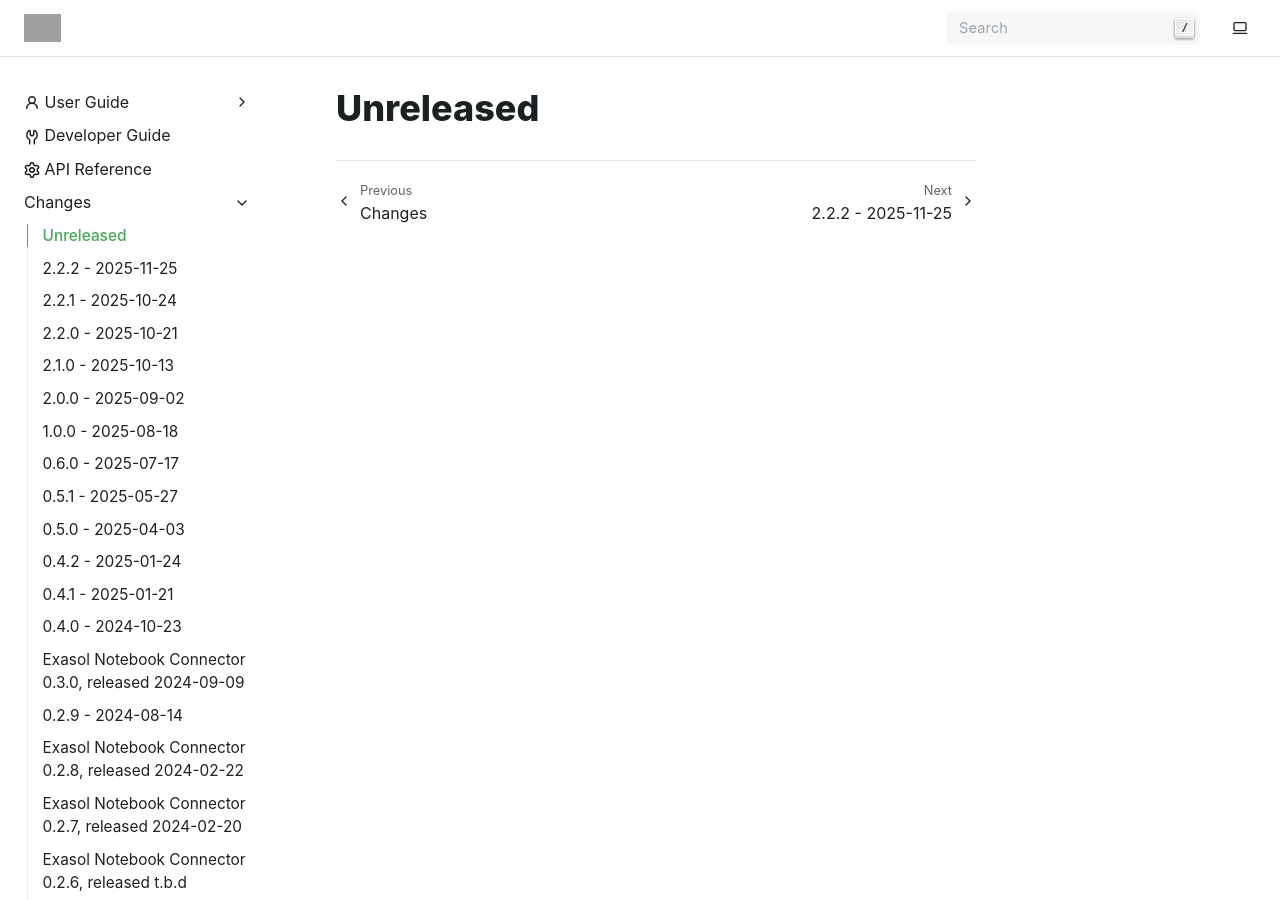
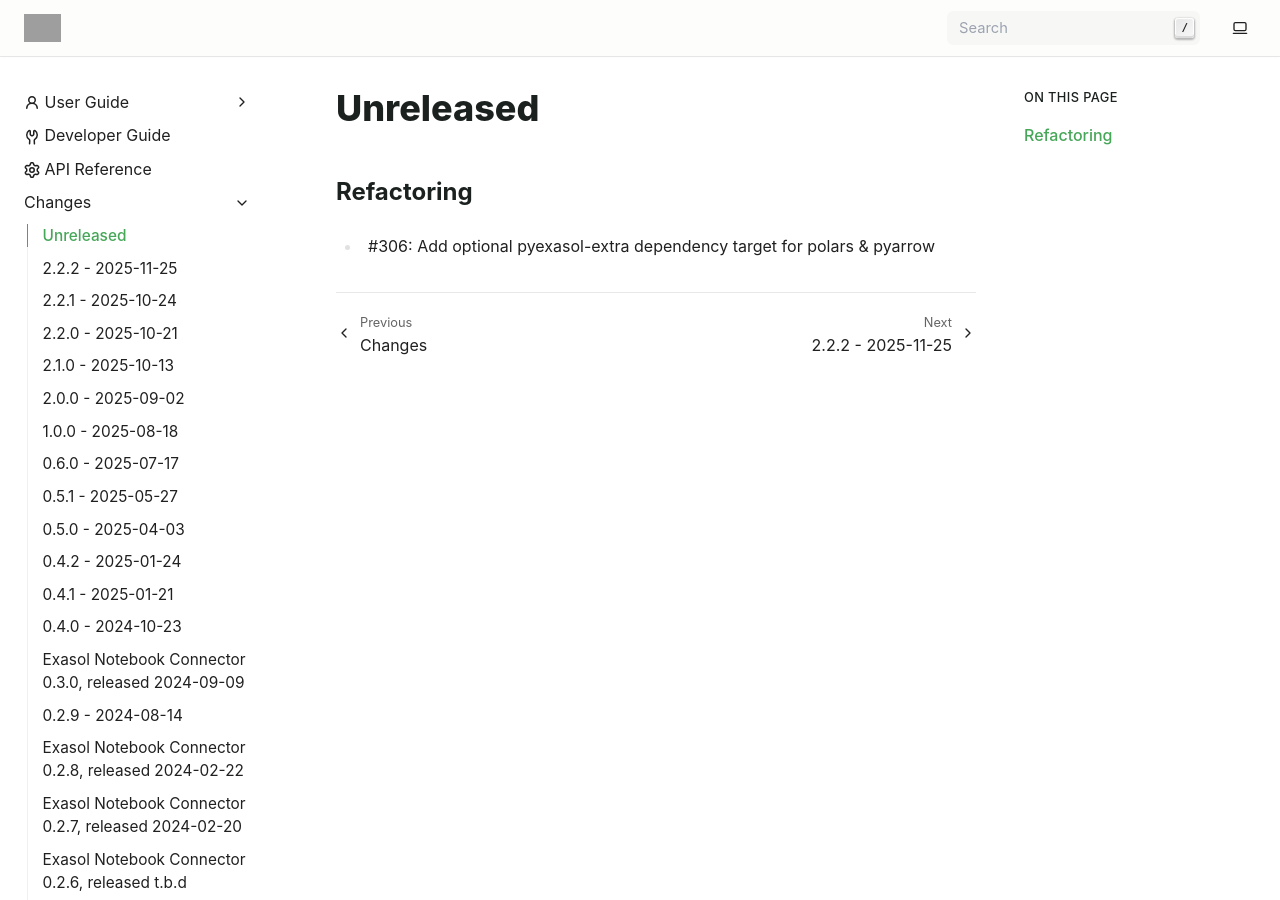
Before and after one commit to exasol/notebook-connector, a Sphinx documentation site: the page built from doc/changes/unreleased.md, in a window 1280 px wide and 900 px high. Built offline with Sphinx 7.4.7, drawn with Linux system fonts in a browser that asks for light colours; grey boxes are pictures that could not be loaded.

Commit message:
Add pyexasol-extras (#307)

```diff
--- a/doc/changes/unreleased.md
+++ b/doc/changes/unreleased.md
@@ -1 +1,5 @@
 # Unreleased
+
+## Refactoring
+
+* #306: Add optional pyexasol-extra dependency target for polars & pyarrow
--- a/pyproject.toml
+++ b/pyproject.toml
@@ -26,6 +26,10 @@ dependencies = [
 
 sqlalchemy = [ "sqlalchemy-exasol (>=5.0.0, <6)" ]
 pyexasol = [ "pyexasol (>=0.26.0, <2)" ]
+pyexasol-extra = [
+    "polars (>=1.10.0, <2)",
+    "pyarrow (>=21.0.0, <22.0.0)"
+]
 bucketfs = [ "exasol-bucketfs (>=1.0.1, <3)" ]
 docker-db = [
   "exasol-integration-test-docker-environment (>=4.4.1, <5)",
```
Also changed, not shown: 1 other file.
